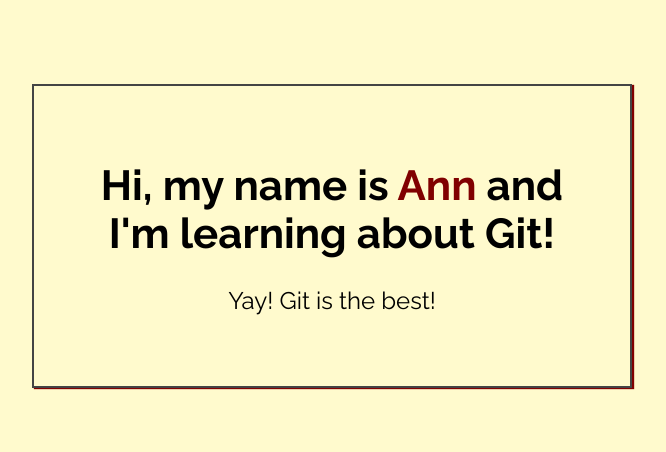
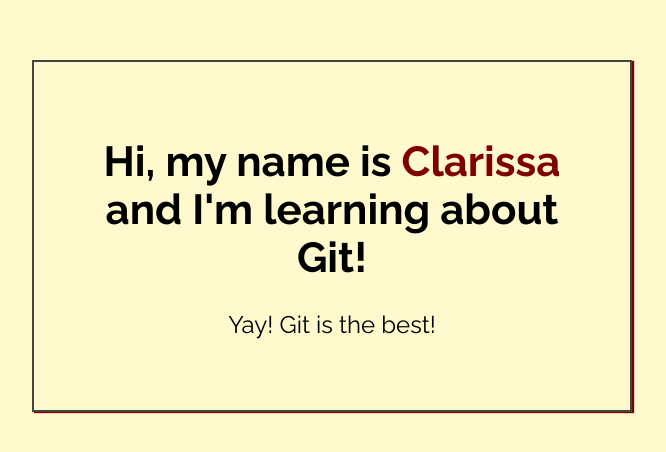
Before and after one commit to clarissa-e/my-first-repo, a plain HTML site: page index.html in a window 1280 px wide. Shown: the part 164-616 px from the top of the page, without its empty margins (308-974 px from the left). Drawn offline with Linux system fonts and the light colour scheme.

Commit message:
Added name to index.html

```diff
--- a/index.html
+++ b/index.html
@@ -14,7 +14,7 @@
 <body>
 
     <div class="greeting">
-        <h1>Hi, my name is <span class="highlight">Ann</span> and I'm learning about Git! </h1>
+        <h1>Hi, my name is <span class="highlight">Clarissa</span> and I'm learning about Git! </h1>
 
         <p>Yay! Git is the best!</p>
     </div>
```
